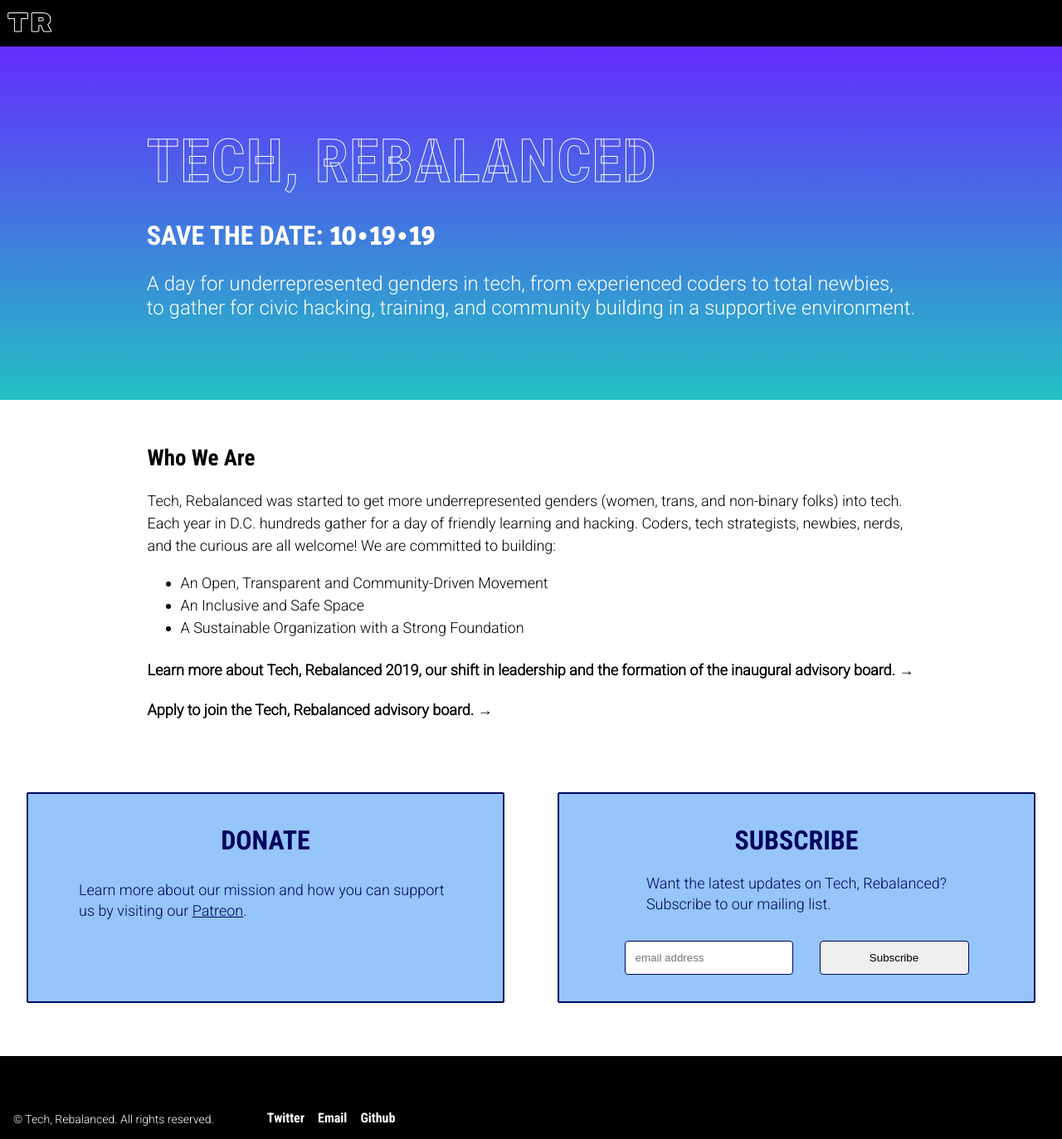
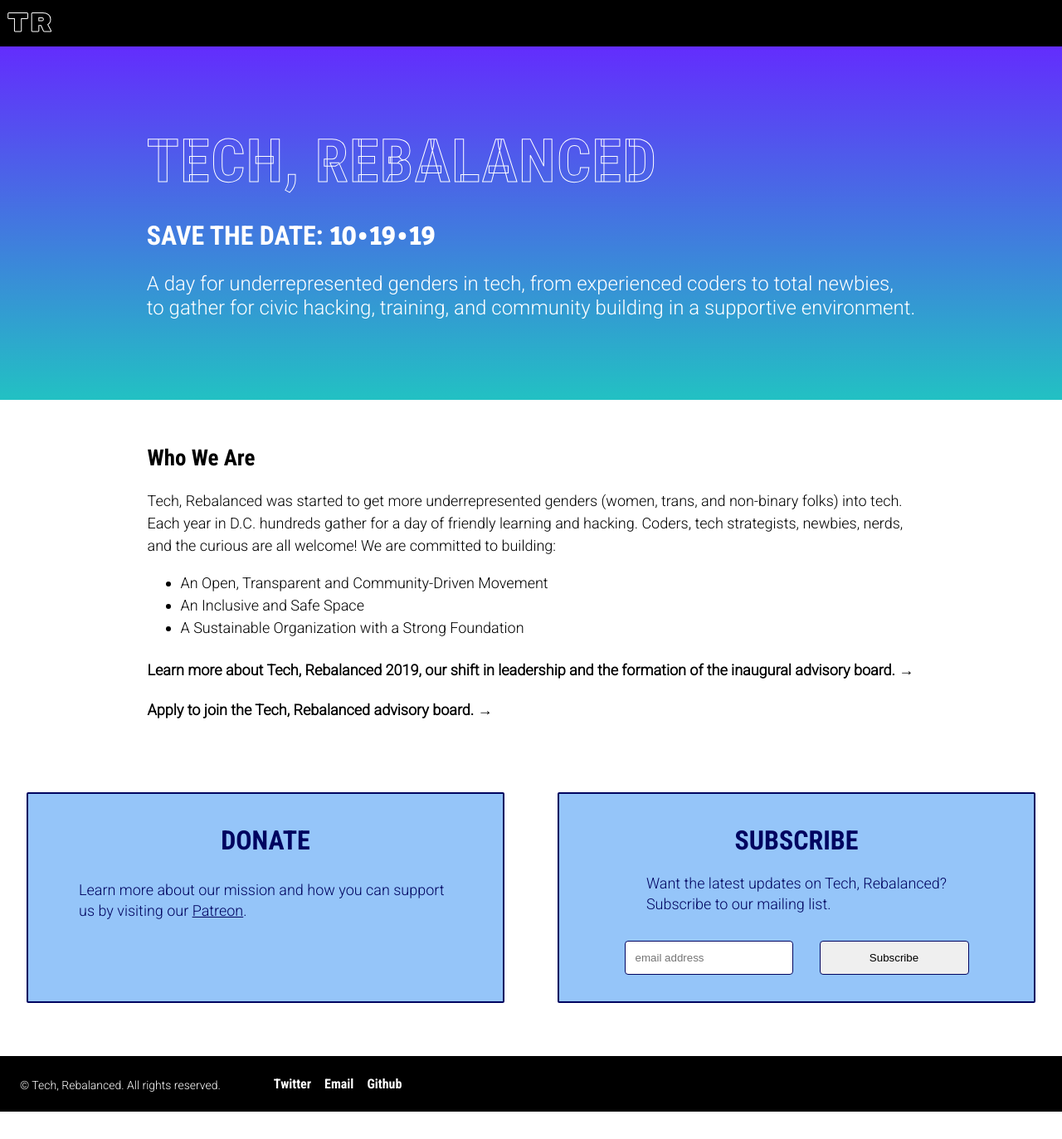
Before and after one commit to TechLadyHackathon/Tech-Rebalanced, a Jekyll site: the page built from index.html, in a window 1280 px wide. Shown: the whole page at 83% size. Built offline with Jekyll 4.4.1, drawn with Linux system fonts in a browser that asks for light colours; after the commit the page ends 1340 px from its top, so only the background shows below that.

Commit message:
fix footer

```diff
--- a/_includes/footer.html
+++ b/_includes/footer.html
@@ -1,5 +1,5 @@
 <div class="c-footer">
-  <div class="c-footer__copyright"> © Tech, Rebalanced. All rights reserved. </div>
+  <div class="c-footer__copyright">© Tech, Rebalanced. All rights reserved.</div>
   <ul class= "c-footer__contact" >
     <li> <a target="_blank" href="https://twitter.com/Tech_Rebalanced"> Twitter </a> </li>
     <li> <a target="_blank" href="mailto:techrebalanced@gmail.com"> Email </a></li>
--- a/assets/scss/_footer.scss
+++ b/assets/scss/_footer.scss
@@ -1,15 +1,21 @@
 .c-footer {
-    height: 100px;
     background-color: black;
     color: white;
     display: flex;
+    padding: $space-8;
     align-items: flex-end;
 }
 
 .c-footer__copyright {
+    font-size: $size-14;
     font-family: $font-roboto-light;
-    font-size: 14px;
-    padding: $space-16;
+    padding: $space-16 $space-8;
+
+
+    @include breakpoint($breakpoint-medium) {
+        font-size: $size-14;
+        padding: $space-16;
+    }
 }
 
 
```
Also changed, not shown: 2 other files.
